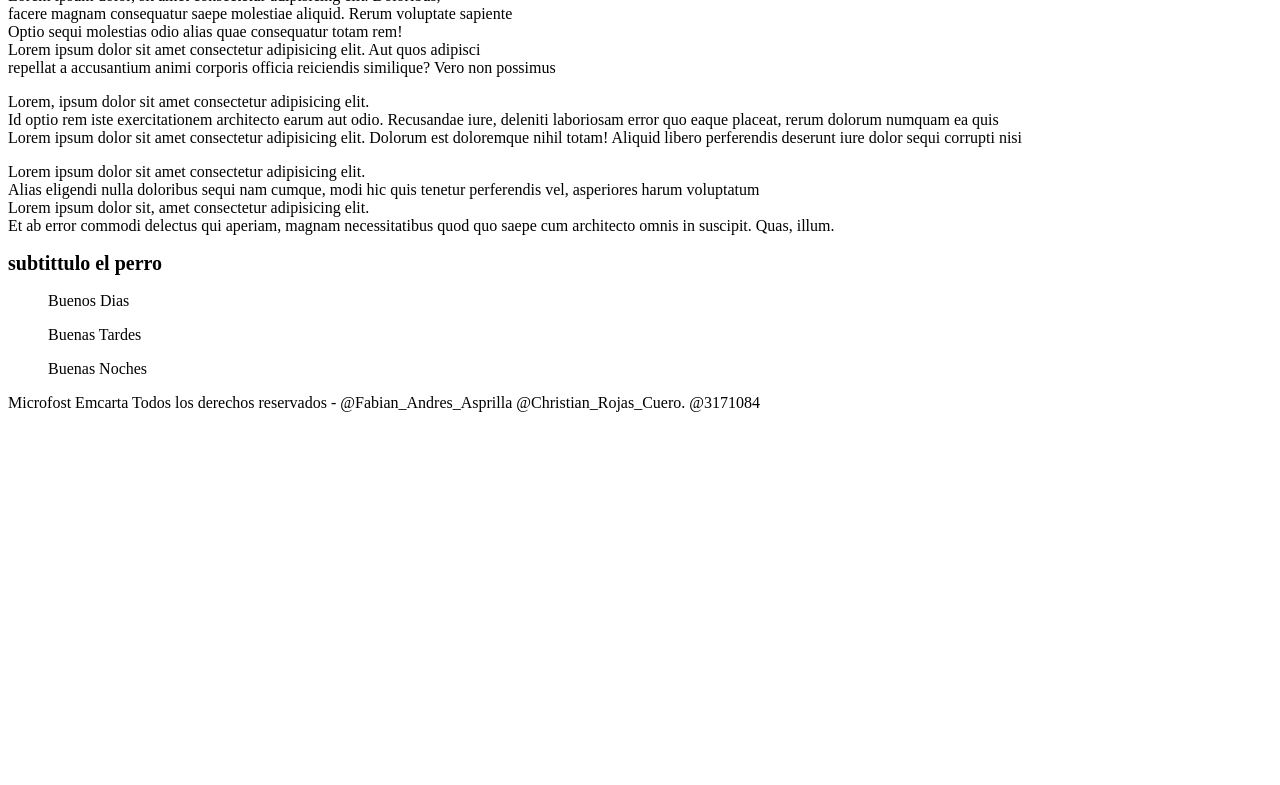
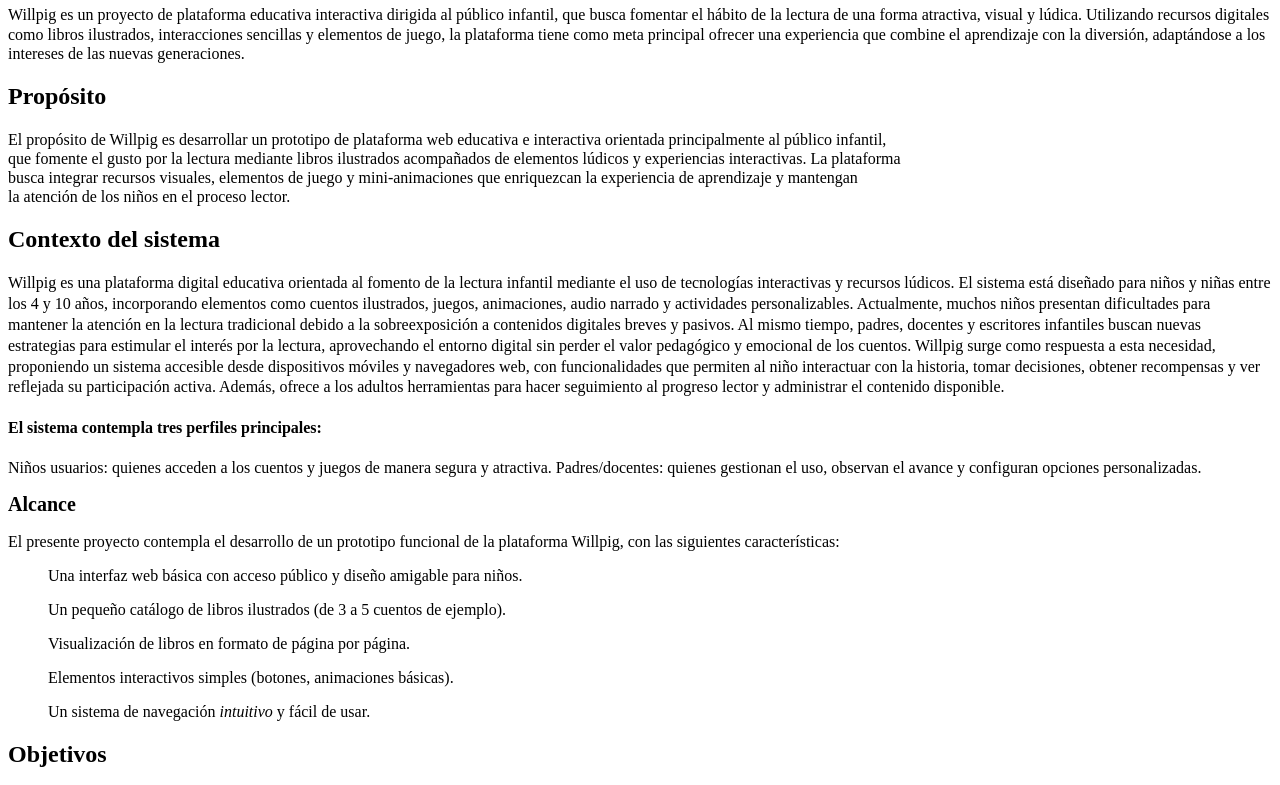
Before and after one commit to landercor/pan-con-queso, a plain HTML site: page index.html in a window 1280 px wide. Shown: the part 79-864 px from the top of the page. Before the commit the page ends 800 px from the top, so only its background shows below. Drawn offline with Linux system fonts and the light colour scheme; a web font is replaced by a local one.

Commit message:
se a agregado información sobre willpig studio y se ha corregido un error en el HTML.

```diff
--- a/index.html
+++ b/index.html
@@ -1,32 +1,50 @@
 <html>
     <head>
-        <title>MI PRIMERA PAGINA 1. </title>
+        <meta charset="UTF-8">
+        <meta name="Fabian_Andres y Christian_Cuero" content="introduccion a prototipo Willpig studio un entorno para que los jovenes puedan leer interactuar y desarrollar su aprendizaje.">
+        <title> Willpig studio</title>
+        <link rel="preconnect" href="https://fonts.googleapis.com">
+        <link rel="preconnect" href="https://fonts.gstatic.com" crossorigin>
+        <link href="https://fonts.googleapis.com/css2?family=Signika+Negative&display=swap" rel="stylesheet">
+        <link rel="stylesheet" href="style.css">
+
     </head>
     <body>
-        <h1>Mi primera pagina</h1>
-        <p>Lorem ipsum dolor, sit amet consectetur adipisicing elit. Doloribus,<br>
-            facere magnam consequatur saepe molestiae aliquid. Rerum voluptate sapiente <br>
-            Optio sequi molestias odio alias quae consequatur totam rem! <br>
-            Lorem ipsum dolor sit amet consectetur adipisicing elit. Aut quos adipisci <br>
-            repellat a accusantium animi corporis officia reiciendis similique? Vero non possimus <br>
+        <h1>Introducción <hr></h1>
+        <p style="line-height: 1.2;">Willpig es un proyecto de plataforma educativa interactiva dirigida al público infantil, que busca fomentar el hábito de la lectura de una forma atractiva, visual y lúdica.
+            Utilizando recursos digitales como libros ilustrados, interacciones sencillas y elementos de juego, la plataforma tiene como meta principal ofrecer una experiencia
+            que combine el aprendizaje con la diversión, adaptándose a los intereses de las nuevas generaciones.<br>
         </p>
-        <p>Lorem, ipsum dolor sit amet consectetur adipisicing elit.<br>
-            Id optio rem iste exercitationem architecto earum aut odio. Recusandae iure,
-            deleniti laboriosam error quo eaque placeat, rerum dolorum numquam ea quis <br>
-            Lorem ipsum dolor sit amet consectetur adipisicing elit. Dolorum est doloremque
-             nihil totam! Aliquid libero perferendis deserunt iure dolor sequi corrupti nisi
+        <h2>Propósito</h2>
+        <p style="line-height: 1.2;">El propósito de Willpig es desarrollar un prototipo de plataforma web educativa e interactiva orientada principalmente al público infantil,<br>
+            que fomente el gusto por la lectura mediante libros ilustrados acompañados de elementos lúdicos y experiencias interactivas.
+            La plataforma <br> busca integrar recursos visuales, elementos de juego y mini-animaciones que enriquezcan la experiencia de aprendizaje y mantengan <br>
+            la atención de los niños en el proceso lector. <br>
         </p>
-        <p>Lorem ipsum dolor sit amet consectetur adipisicing elit.<br>
-            Alias eligendi nulla doloribus sequi nam cumque, modi hic
-            quis tenetur perferendis vel, asperiores  harum voluptatum  <br>
-            Lorem ipsum dolor sit, amet consectetur adipisicing elit. <br>
-            Et ab error commodi delectus qui aperiam, magnam necessitatibus
-            quod quo saepe cum architecto omnis in suscipit. Quas, illum.
+        <h2>Contexto del sistema</h2>
+        <p style="line-height: 1.3;">Willpig es una plataforma digital educativa orientada al fomento de la lectura infantil mediante el uso de tecnologías interactivas y recursos lúdicos.
+            El sistema está diseñado para niños y niñas entre los 4 y 10 años, incorporando elementos como cuentos ilustrados, juegos, animaciones, audio narrado y actividades personalizables.
+            Actualmente, muchos niños presentan dificultades para mantener la atención en la lectura tradicional debido a la sobreexposición a contenidos digitales breves y pasivos. Al mismo tiempo, padres, docentes y escritores infantiles buscan nuevas estrategias para estimular el interés por la lectura, aprovechando el entorno digital sin perder el valor pedagógico y emocional de los cuentos.
+            Willpig surge como respuesta a esta necesidad, proponiendo un sistema accesible desde dispositivos móviles y navegadores web, con funcionalidades que permiten al niño interactuar con la historia, tomar decisiones, obtener recompensas y ver reflejada su participación activa. Además, ofrece a los adultos herramientas para hacer seguimiento al progreso lector y administrar el contenido disponible. <br>
+           <h4>El sistema contempla tres perfiles principales:</h4>
+
+            Niños usuarios: quienes acceden a los cuentos y juegos de manera segura y atractiva.
+            Padres/docentes: quienes gestionan el uso, observan el avance y configuran opciones personalizadas.
         </p>
-        <sub> <h2> subtittulo el perro </h2></sub>
-        <ul>Buenos Dias</ul>
-        <ul>Buenas Tardes</ul>
-        <ul>Buenas Noches</ul>
+        <sub> <h2> Alcance </h2></sub>
+        <p>El presente proyecto contempla el desarrollo de un prototipo funcional de la plataforma Willpig, con las siguientes características:</p>
+        <ul>Una interfaz web básica con acceso público y diseño amigable para niños.</ul>
+        <ul>Un pequeño catálogo de libros ilustrados (de 3 a 5 cuentos de ejemplo).</ul>
+        <ul>Visualización de libros en formato de página por página.</ul>
+        <!-- agregue lineas nuevas las cuales reflejan dra nuna introducción al sitio web-->
+        <ul>Elementos interactivos simples (botones, animaciones básicas).</ul>
+        <ul>Un sistema de navegación <em>intuitivo</em> y fácil de usar.</ul>
+
+
+        <h2>Objetivos</h2>
+        <p style="line-height: 1.3;">Diseñar e implementar una plataforma digital interactiva que promueva la lectura infantil mediante cuentos ilustrados,<br>
+            juegos, animaciones y actividades educativas, con el fin de fomentar el hábito lector,
+            la creatividad y el aprendizaje en <br>niños entre <u>a 10 años</u>.</p>
 
 
 
```
